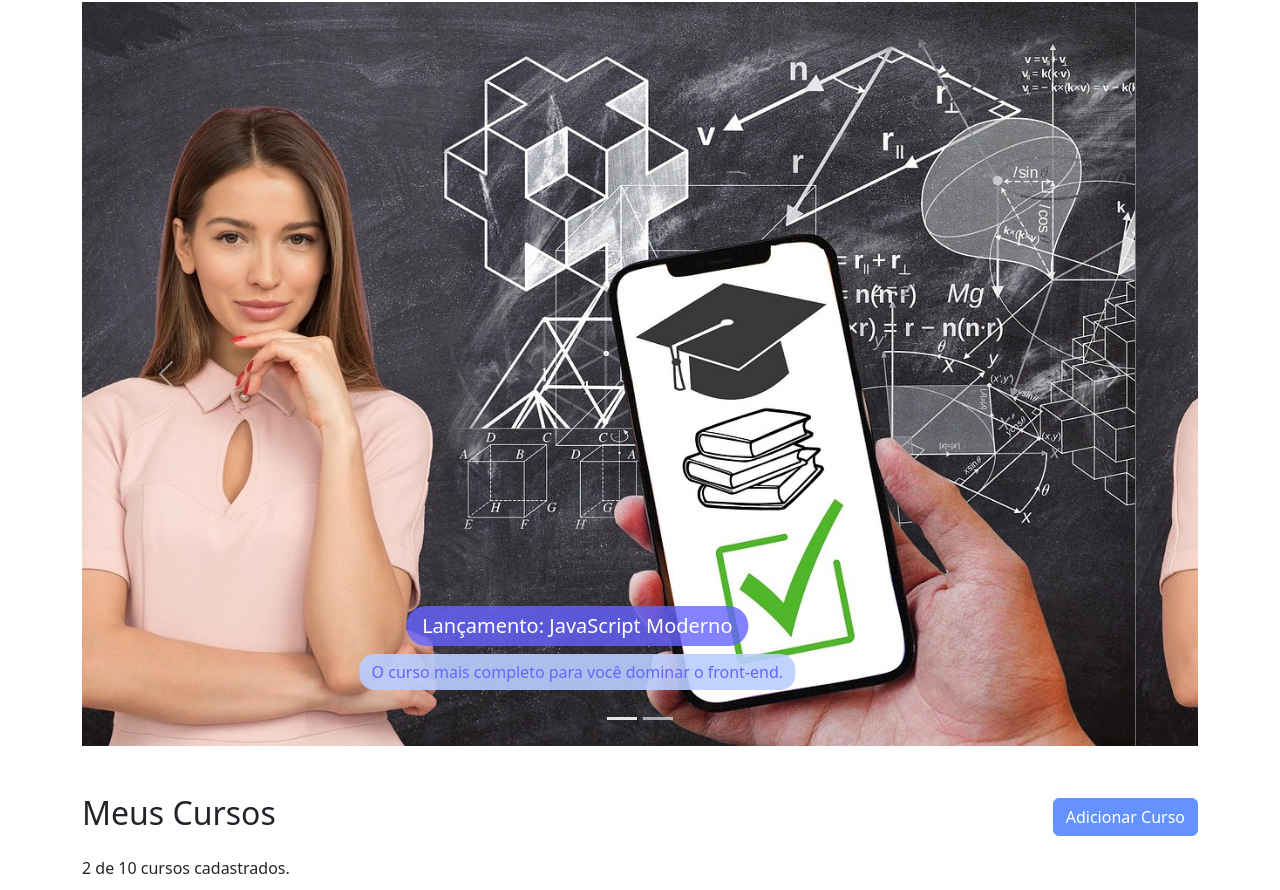
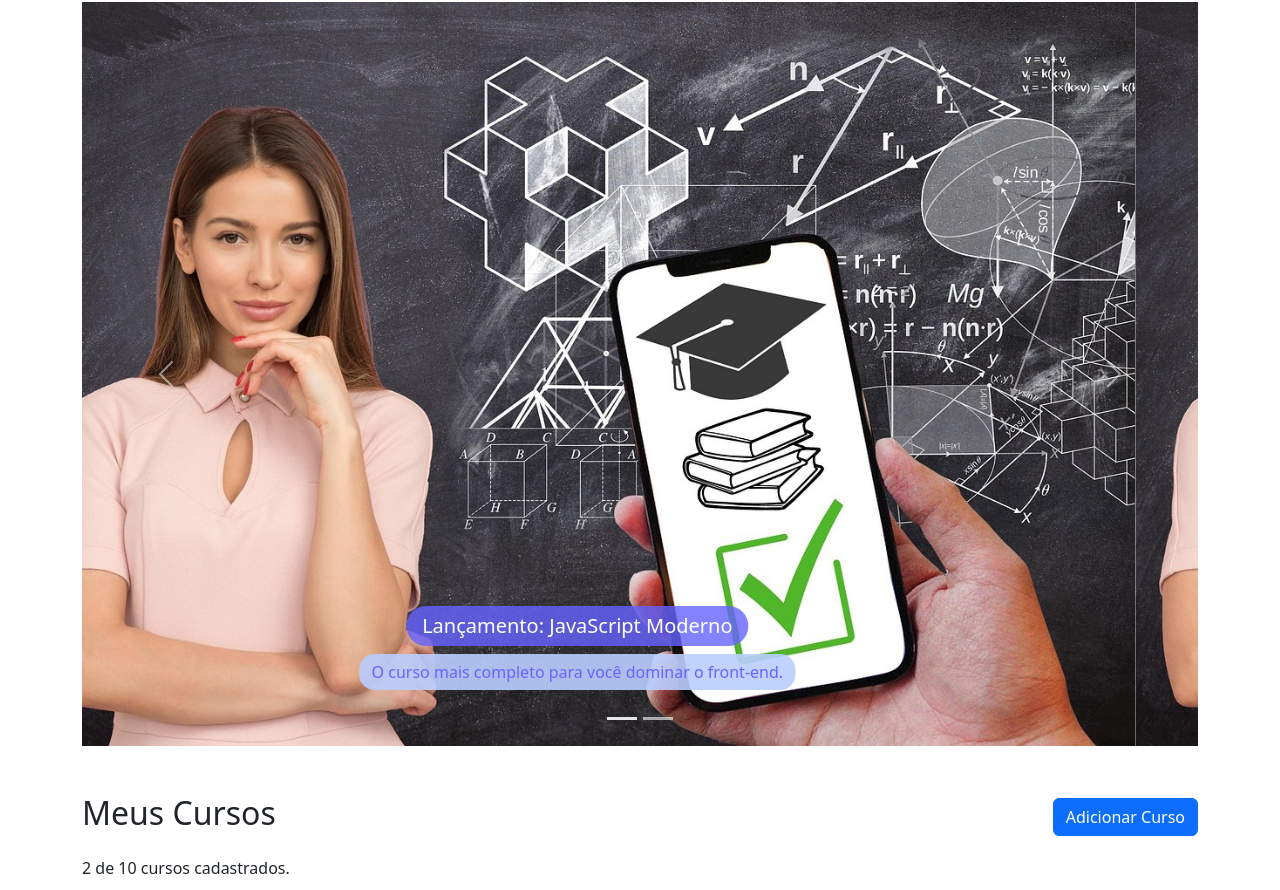
Before and after one commit to MatheusSousaM/Atividade26_09, a plain HTML site: page index.html in a window 1280 px wide. Shown: the part 62-952 px from the top of the page. Drawn offline with nearby package versions, Linux system fonts and the light colour scheme.

Commit message:
Update style.css

```diff
--- a/style.css
+++ b/style.css
@@ -1,4 +1,4 @@
-/* Custom Color Palette */
+
 :root {
   --primary-blue: #6492FF;
   --dark-blue: #6663FF;
@@ -7,8 +7,6 @@
   --light-gray: #f8f9fa;
 }
 
-/* Override Bootstrap primary colors */
-.btn-primary {
   background-color: var(--primary-blue);
   border-color: var(--primary-blue);
 }
@@ -54,7 +52,6 @@
   color: var(--dark-blue);
 }
 
-/* Carousel captions */
 .carousel-caption h5 {
   background-color: rgba(102, 99, 255, 0.8);
   padding: 8px 16px;
@@ -80,7 +77,7 @@
   color: var(--dark-blue);
 }
 
-/* Form controls focus */
+
 .form-control:focus {
   border-color: var(--primary-blue);
   box-shadow: 0 0 0 0.2rem rgba(100, 146, 255, 0.25);
```
